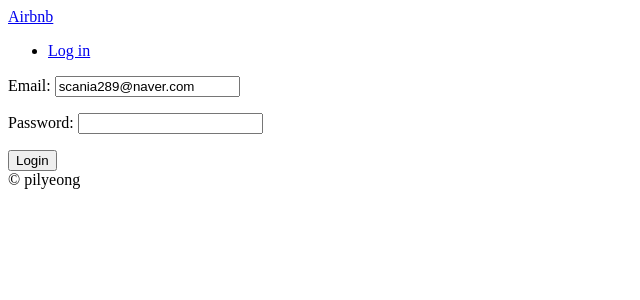
After one commit to pilyeooong/django-airbnb, a Django app: page /users/login/ in a window 1280 px wide. The commit adds this page. Shown: the top 300 px of the page, without its empty margins (0-640 px from the left). Run offline with Django 3.2, Linux system fonts and the light colour scheme.

Commit message:
ADD: user authenticate

```diff
--- a/config/urls.py
+++ b/config/urls.py
@@ -22,7 +22,8 @@ from django.urls import path
 urlpatterns = [
     path('admin/', admin.site.urls),
     path('', include('core.urls', namespace='core')),
-    path('rooms/', include('rooms.urls', namespace='rooms'))
+    path('rooms/', include('rooms.urls', namespace='rooms')),
+    path('users/', include('users.urls', namespace='users')),
 ]
 
 if settings.DEBUG:
--- a/rooms/views.py
+++ b/rooms/views.py
@@ -106,7 +106,7 @@ class SearchView(View):
 
                 rooms = paginator.get_page(page)
 
-                print(vars(rooms.paginator))
+                print(vars(rooms))
                 return render(request, 'rooms/search.html', {'form': form, 'rooms': rooms })
 
         else:
--- a/templates/partials/nav.html
+++ b/templates/partials/nav.html
@@ -1,4 +1,8 @@
     <a href='{% url "core:home" %}'>Airbnb</a>
     <ul>
-        <li>login</li>
+        {% if user.is_authenticated %}
+            <li><a href="{% url 'users:logout' %}">Log out</a></li>
+        {% else %}
+            <li><a href="{% url 'users:login' %}">Log in</a></li>
+        {% endif %}
     </ul>
--- /dev/null
+++ b/templates/users/login.html
@@ -0,0 +1,16 @@
+{% extends 'base.html' %}
+
+{% block page_title %}
+    Login
+{% endblock page_title %}
+
+{% block search-bar %}
+{% endblock search-bar %}
+
+{% block content %}
+    <form method="POST" action="{% url 'users:login' %}">
+        {% csrf_token %}
+        {{ form.as_p }}
+        <button>Login</button>
+    </form>
+{% endblock %}
--- /dev/null
+++ b/users/forms.py
@@ -0,0 +1,19 @@
+from django import forms
+from .models import User
+
+class LoginForm(forms.Form):
+
+    email = forms.EmailField()
+    password = forms.CharField(widget=forms.PasswordInput)
+
+    def clean(self):
+        email = self.cleaned_data.get('email')
+        password = self.cleaned_data.get('password')
+        try:
+            user = User.objects.get(email=email)
+            if user.check_password(password):
+                return self.cleaned_data
+            else:
+                self.add_error('password',forms.ValidationError('Password is wrong'))
+        except User.DoesNotExist:
+            self.add_error('email', forms.ValidationError('User does not exist'))
--- a/users/urls.py
+++ b/users/urls.py
@@ -0,0 +1,11 @@
+from django.urls import path
+
+from .views import LoginView
+from .views import log_out
+
+app_name = 'users'
+
+urlpatterns = [
+    path('login/', LoginView.as_view(), name='login'),
+    path('logout/', log_out, name='logout'),
+]
--- a/users/views.py
+++ b/users/views.py
@@ -1,3 +1,30 @@
+from django.contrib.auth import authenticate
+from django.contrib.auth import login
+from django.contrib.auth import logout
+from django.shortcuts import redirect
 from django.shortcuts import render
+from django.shortcuts import reverse
+from django.views import View
 
-# Create your views here.
+from .forms import LoginForm
+
+
+class LoginView(View):
+    def get(self, request):
+        form = LoginForm(initial={'email': 'scania289@naver.com'})
+        return render(request, 'users/login.html', {'form': form})
+
+    def post(self, request):
+        form = LoginForm(request.POST)
+        if form.is_valid():
+            email = form.cleaned_data.get('email')
+            password = form.cleaned_data.get('password')
+            user = authenticate(request, username=email, password=password)
+            if user is not None:
+                login(request, user)
+                return redirect(reverse('core:home'))
+        return render(request, 'users/login.html', {'form': form})
+
+def log_out(request):
+    logout(request)
+    return redirect(reverse('core:home'))
```
